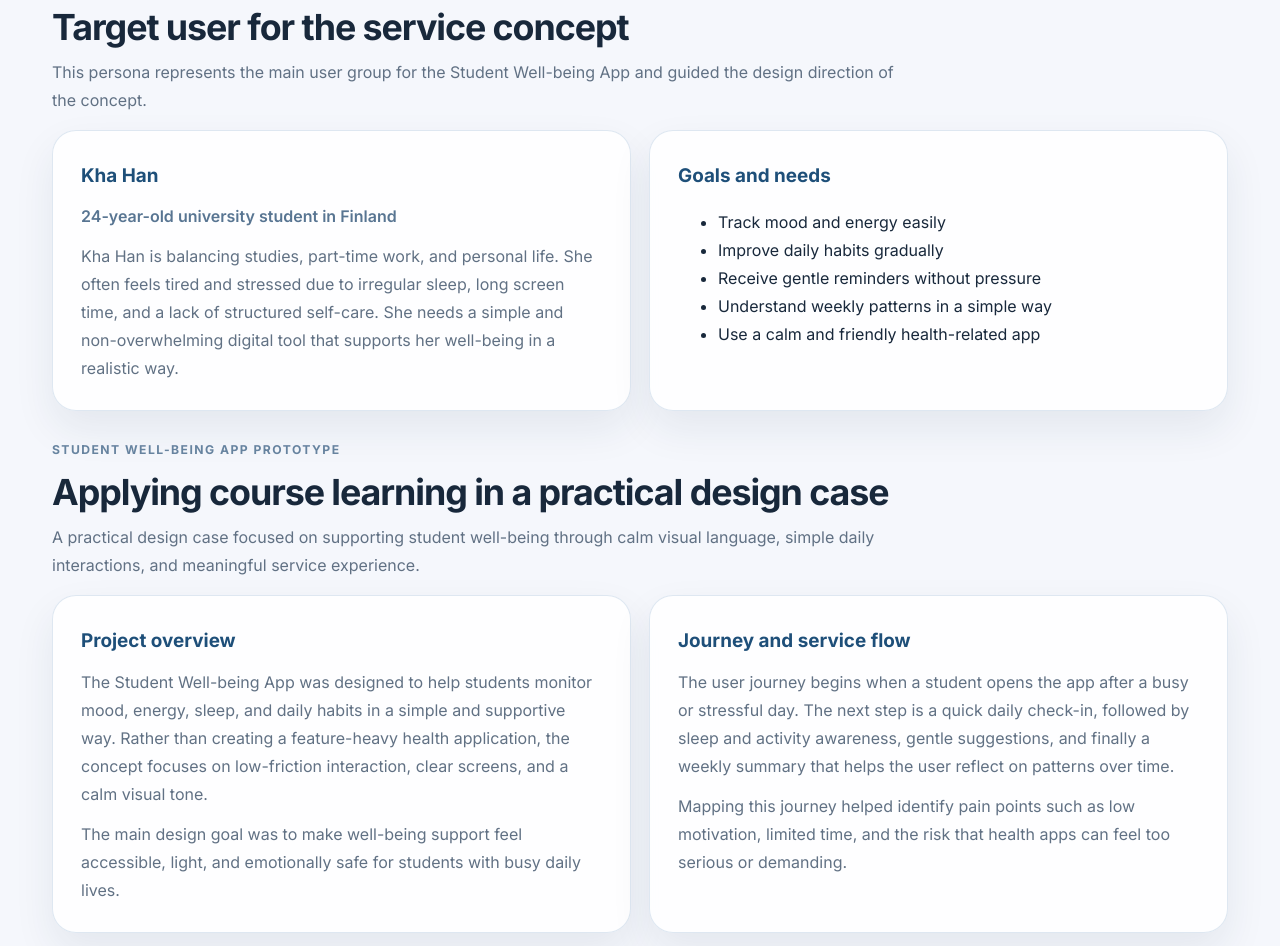
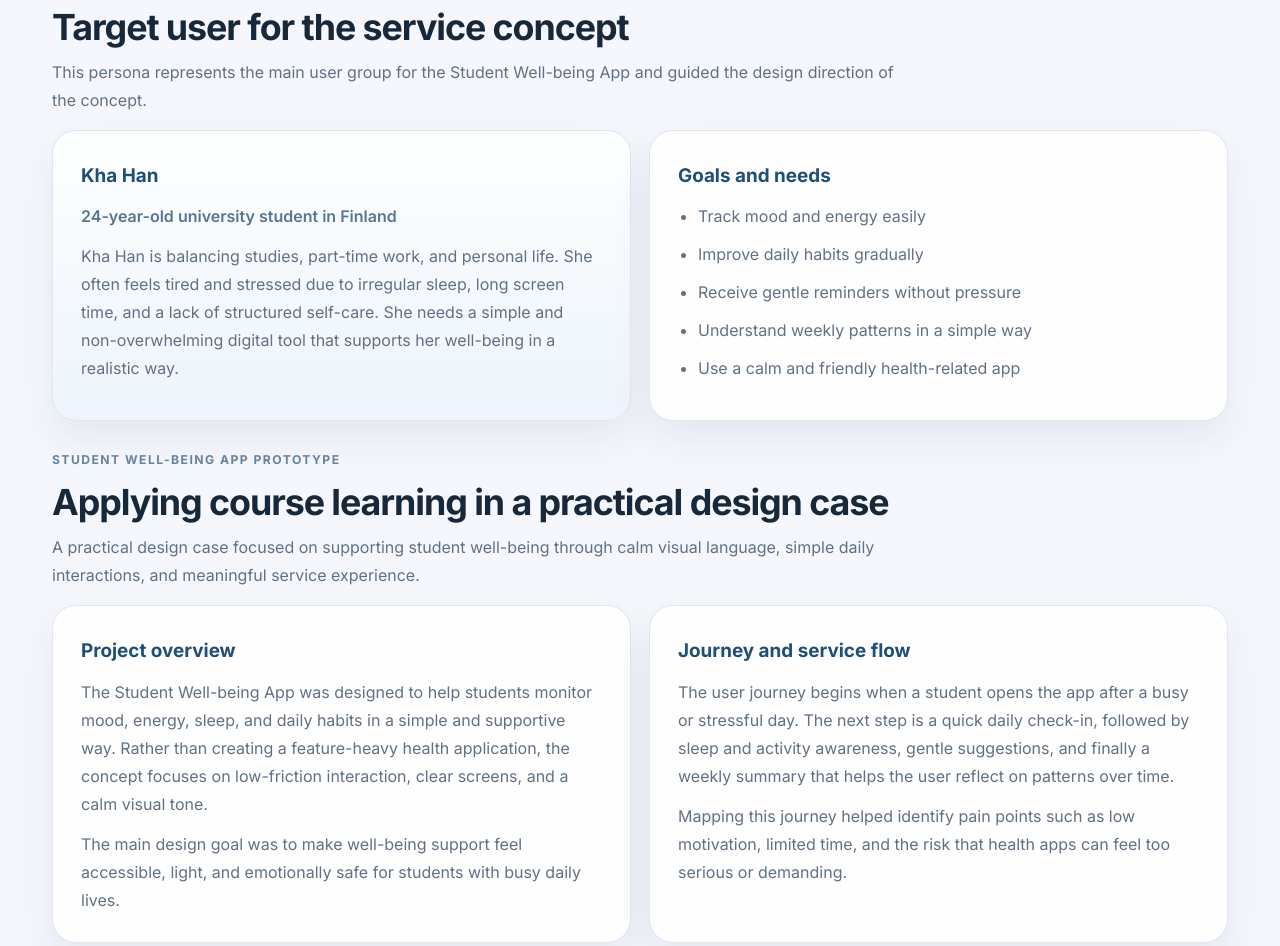
Before and after one commit to thaodlp2702/portfolio_ThaoDinh, a plain HTML site: page index.html in a window 1280 px wide. Shown: the part 3260-4206 px from the top of the page. Drawn offline with Linux system fonts and the light colour scheme.

Commit message:
Update style.css

```diff
--- a/style.css
+++ b/style.css
@@ -306,13 +306,15 @@ body {
 
 .content-grid.two-col,
 .footer-links,
-.prototype-layout {
+.prototype-layout,
+.tools-grid {
   display: grid;
   gap: 18px;
 }
 
 .content-grid.two-col,
-.prototype-layout {
+.prototype-layout,
+.tools-grid {
   grid-template-columns: repeat(2, 1fr);
 }
 
@@ -352,6 +354,20 @@ body {
   font-weight: 600;
 }
 
+.custom-list {
+  margin: 0;
+  padding-left: 20px;
+  color: var(--muted);
+}
+
+.custom-list li {
+  margin-bottom: 10px;
+}
+
+.persona-highlight {
+  background: linear-gradient(180deg, rgba(255,255,255,0.9), rgba(236,243,251,0.9));
+}
+
 .gallery-grid {
   display: grid;
   grid-template-columns: repeat(3, 1fr);
@@ -378,6 +394,10 @@ body {
   font-weight: 700;
   color: var(--primary);
   font-size: 0.95rem;
+}
+
+.tool-card {
+  min-height: 220px;
 }
 
 .reflection-stack {
@@ -452,6 +472,7 @@ body {
   .hero-inner,
   .content-grid.two-col,
   .prototype-layout,
+  .tools-grid,
   .footer-inner,
   .footer-links {
     grid-template-columns: 1fr;
```
